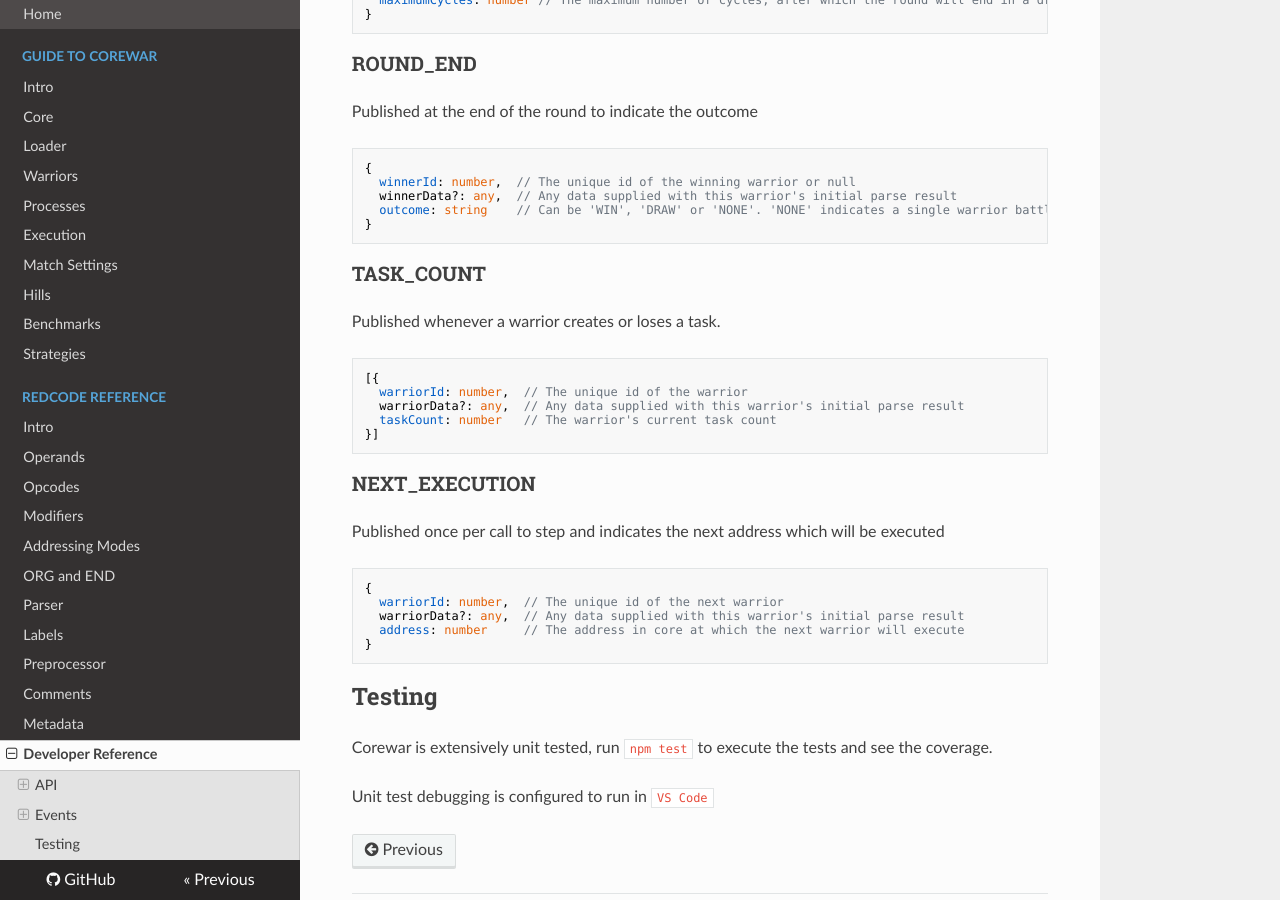
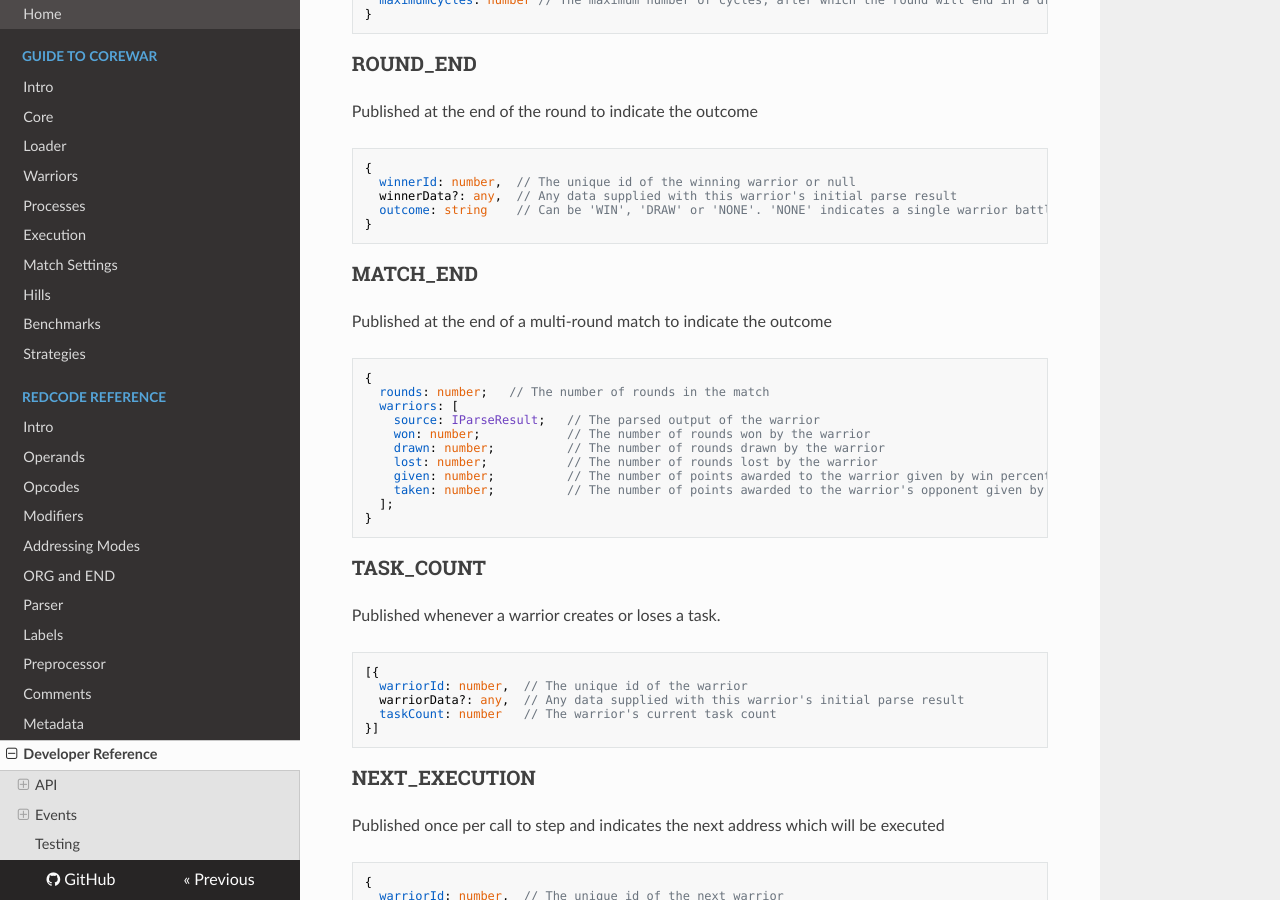
Before and after one commit to corewar/corewar.io, an MkDocs documentation site: the page built from docs/developer/index.md, in a window 1280 px wide and 900 px high, scrolled down 1910 px. Built offline with MkDocs 1.6.1, drawn with Linux system fonts in a browser that asks for light colours; nearby versions of some CDN libraries; old or Windows-style settings are respelled for this version of MkDocs.

Commit message:
document MATCH_END message

````diff
--- a/docs/developer/index.md
+++ b/docs/developer/index.md
@@ -94,6 +94,24 @@ Published at the end of the round to indicate the outcome
 }
 ```
 
+### MATCH_END
+
+Published at the end of a multi-round match to indicate the outcome
+
+```
+{
+  rounds: number;   // The number of rounds in the match
+  warriors: [
+    source: IParseResult;   // The parsed output of the warrior
+    won: number;            // The number of rounds won by the warrior
+    drawn: number;          // The number of rounds drawn by the warrior
+    lost: number;           // The number of rounds lost by the warrior
+    given: number;          // The number of points awarded to the warrior given by win percentage multiplied by three plus draw percentage
+    taken: number;          // The number of points awarded to the warrior's opponent given by loss percentage multiplied by three plus draw percentage
+  ];
+}
+```
+
 ### TASK_COUNT
 
 Published whenever a warrior creates or loses a task.
````
